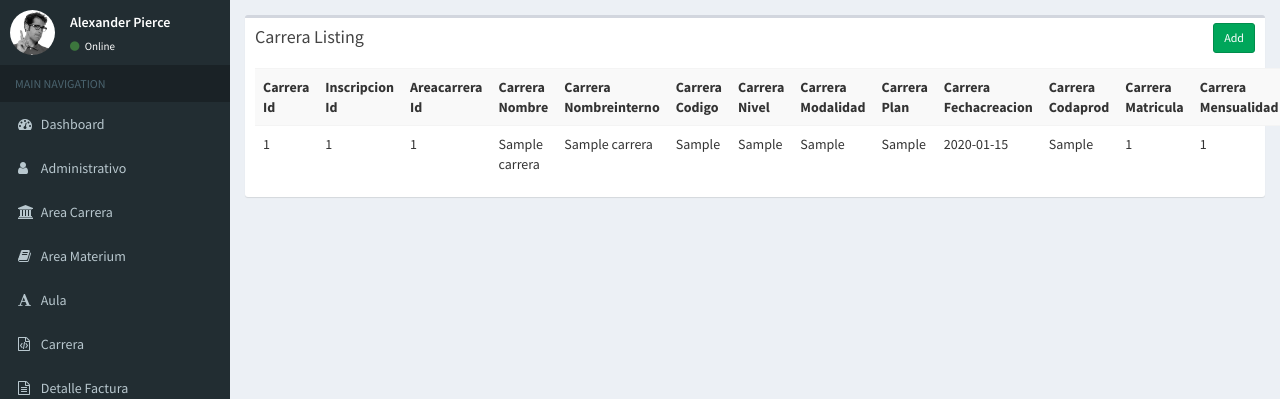
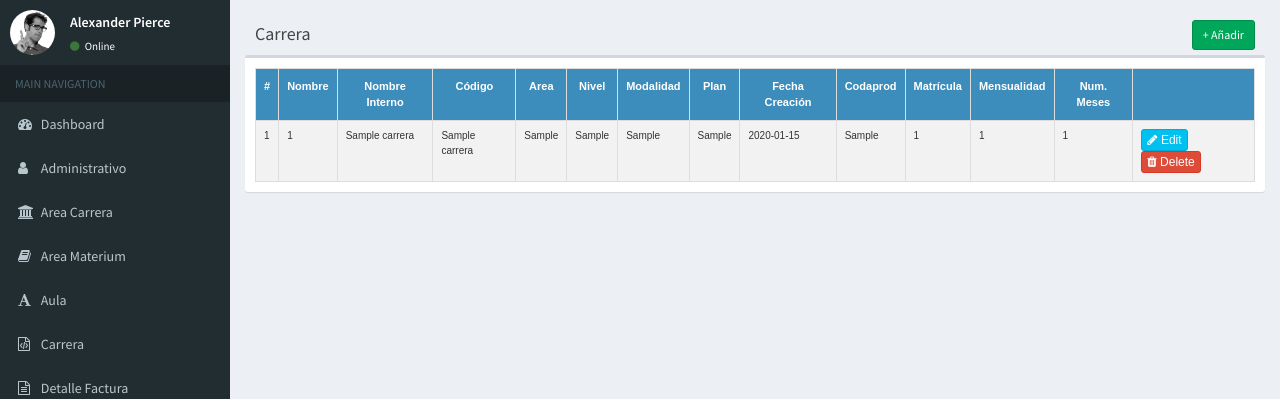
Before and after one commit to BitXad/siaac_web, a CodeIgniter app: page /siaac_web/carrera/index in a window 1280 px wide. Shown: the part 50-449 px from the top of the page. Run offline with CodeIgniter, Linux system fonts and the light colour scheme; tables that the repository leaves empty or names only in its code hold one stand-in row (values such as "Sample post").

Commit message:
area-carrera

```diff
--- a/application/controllers/Area_carrera.php
+++ b/application/controllers/Area_carrera.php
@@ -29,7 +29,7 @@ class Area_carrera extends CI_Controller{
     {
         $this->load->library('form_validation');
 
-		$this->form_validation->set_rules('areacarrera_nombre','Areacarrera Nombre','required');
+		$this->form_validation->set_rules('areacarrera_nombre','Areacarrera Nombre','trim|required', array('required' => 'Este Campo no debe ser vacio'));
 
 		if($this->form_validation->run())
         {
@@ -59,7 +59,7 @@ class Area_carrera extends CI_Controller{
         {
             $this->load->library('form_validation');
 
-			$this->form_validation->set_rules('areacarrera_nombre','Areacarrera Nombre','required');
+			$this->form_validation->set_rules('areacarrera_nombre','Areacarrera Nombre','trim|required', array('required' => 'Este Campo no debe ser vacio'));
 
 			if($this->form_validation->run())
             {
--- a/application/controllers/Carrera.php
+++ b/application/controllers/Carrera.php
@@ -34,7 +34,6 @@ class Carrera extends CI_Controller{
 		if($this->form_validation->run())
         {
             $params = array(
-				'inscripcion_id' => $this->input->post('inscripcion_id'),
 				'areacarrera_id' => $this->input->post('areacarrera_id'),
 				'carrera_nombre' => $this->input->post('carrera_nombre'),
 				'carrera_nombreinterno' => $this->input->post('carrera_nombreinterno'),
@@ -80,7 +79,6 @@ class Carrera extends CI_Controller{
 			if($this->form_validation->run())
             {
                 $params = array(
-					'inscripcion_id' => $this->input->post('inscripcion_id'),
 					'areacarrera_id' => $this->input->post('areacarrera_id'),
 					'carrera_nombre' => $this->input->post('carrera_nombre'),
 					'carrera_nombreinterno' => $this->input->post('carrera_nombreinterno'),
--- a/application/controllers/Institucion.php
+++ b/application/controllers/Institucion.php
@@ -33,7 +33,7 @@ class Institucion extends CI_Controller{
     {
         $this->load->library('form_validation');
 
-        $this->form_validation->set_rules('institucion_nombre','Institucion Nombre','required', array('required' => 'Este Campo no debe ser vacio'));
+        $this->form_validation->set_rules('institucion_nombre','Institucion Nombre','trim|required', array('required' => 'Este Campo no debe ser vacio'));
 
         if($this->form_validation->run())
         {
@@ -125,7 +125,7 @@ class Institucion extends CI_Controller{
         {
             $this->load->library('form_validation');
 
-            $this->form_validation->set_rules('institucion_nombre','Institucion Nombre','required', array('required' => 'Este Campo no debe ser vacio'));
+            $this->form_validation->set_rules('institucion_nombre','Institucion Nombre','trim|required', array('required' => 'Este Campo no debe ser vacio'));
 
             if($this->form_validation->run())
             {
--- a/application/views/carrera/index.php
+++ b/application/views/carrera/index.php
@@ -1,35 +1,39 @@
+<!------------------ ESTILO DE LAS TABLAS ----------------->
+<link href="<?php echo base_url('resources/css/mitabla.css'); ?>" rel="stylesheet">
+<!-------------------------------------------------------->
+<div class="box-header">
+                <h3 class="box-title">Carrera</h3>
+            	<div class="box-tools">
+                    <a href="<?php echo site_url('carrera/add'); ?>" class="btn btn-success btn-sm">+ Añadir</a>
+                </div>
+            </div>
 <div class="row">
     <div class="col-md-12">
         <div class="box">
-            <div class="box-header">
-                <h3 class="box-title">Carrera Listing</h3>
-            	<div class="box-tools">
-                    <a href="<?php echo site_url('carrera/add'); ?>" class="btn btn-success btn-sm">Add</a>
-                </div>
-            </div>
+
             <div class="box-body">
-                <table class="table table-striped">
+                <table class="table table-striped" id="mitabla">
                     <tr>
-						<th>Carrera Id</th>
-						<th>Inscripcion Id</th>
-						<th>Areacarrera Id</th>
-						<th>Carrera Nombre</th>
-						<th>Carrera Nombreinterno</th>
-						<th>Carrera Codigo</th>
-						<th>Carrera Nivel</th>
-						<th>Carrera Modalidad</th>
-						<th>Carrera Plan</th>
-						<th>Carrera Fechacreacion</th>
-						<th>Carrera Codaprod</th>
-						<th>Carrera Matricula</th>
-						<th>Carrera Mensualidad</th>
-						<th>Carrera Nummeses</th>
-						<th>Actions</th>
+                        <th>#</th>
+                        <th>Nombre</th>
+                        <th>Nombre Interno</th>
+                        <th>Código</th>
+                        <th>Area</th>
+                        <th>Nivel</th>
+                        <th>Modalidad</th>
+                        <th>Plan</th>
+                        <th>Fecha Creación</th>
+                        <th>Codaprod</th>
+                        <th>Matrícula</th>
+                        <th>Mensualidad</th>
+                        <th>Num. Meses</th>
+                        <th></th>
                     </tr>
-                    <?php foreach($carrera as $c){ ?>
+                    <?php
+                    $i = 0;
+                    foreach($carrera as $c){ ?>
                     <tr>
-						<td><?php echo $c['carrera_id']; ?></td>
-						<td><?php echo $c['inscripcion_id']; ?></td>
+                        <td><?php echo $i+1; ?></td>
                         <td><?php echo $c['areacarrera_id']; ?></td>
                         <td><?php echo $c['carrera_nombre']; ?></td>
                         <td><?php echo $c['carrera_nombreinterno']; ?></td>
@@ -47,7 +51,7 @@
                             <a href="<?php echo site_url('carrera/remove/'.$c['carrera_id']); ?>" class="btn btn-danger btn-xs"><span class="fa fa-trash"></span> Delete</a>
                         </td>
                     </tr>
-                    <?php } ?>
+                    <?php $i++; } ?>
                 </table>
 
             </div>
```
Also changed, not shown: application/views/area_carrera/add.php (+6 -4 lines), application/views/area_carrera/edit.php (+5 -3 lines), application/views/area_carrera/index.php (+22 -17 lines), application/views/carrera/add.php (+0 -16 lines), application/views/carrera/edit.php (+0 -16 lines), application/views/institucion/index.php (+5 -3 lines), resources/images/institucion/1549052033.jpg (deleted), resources/images/institucion/1549052216.jpg (deleted), resources/images/institucion/1549054269.jpg (added), resources/images/institucion/thumb_1549052033.jpg (deleted), resources/images/institucion/thumb_1549052216.jpg (deleted), resources/images/institucion/thumb_1549054269.jpg (added). Lines whose indentation alone changed are shown as unchanged.
